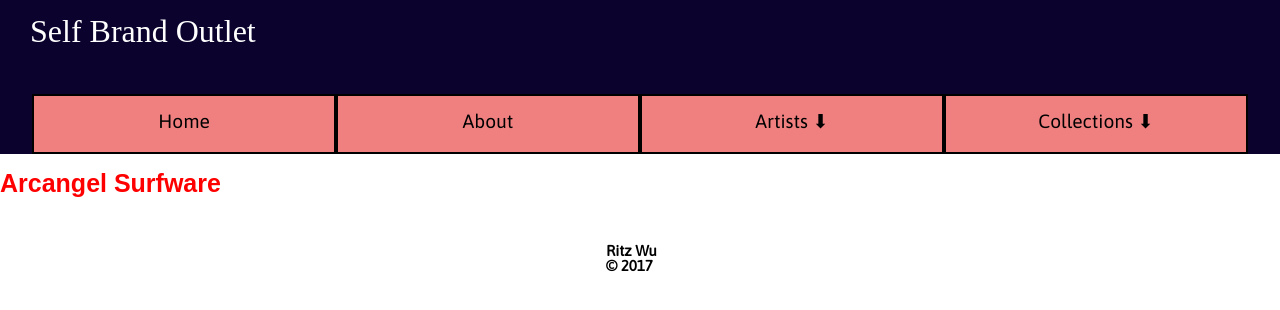
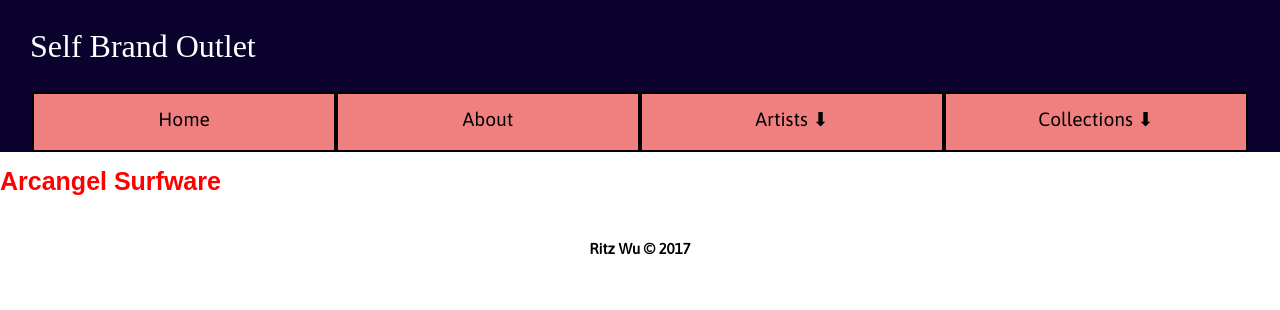
Before and after one commit to ritz-w/selfbrandoutlet, a React (Create React App) app: page /artists/1 in a window 1280 px wide. Shown: the top 310 px of the page. Built offline with nearby package versions, Linux system fonts and the light colour scheme; a web font is replaced by a local one.

Commit message:
latest changes as of april 2018

```diff
--- a/src/Artist.css
+++ b/src/Artist.css
@@ -2,30 +2,31 @@
 .artist-card {
   text-align: center;
   flex: 0 0 calc(33% - 5px);
-  padding-top: 10%;
   position: relative;
 }
 
 .bio-box {
-  top: 30px;
+  bottom: -50px;
   width: 100%;
   height: 100px;
   position: absolute;
   text-align: center;
   line-height: 1.5em;
-  border: 1px solid red;
+  font-size: 1.3em;
+  font-weight: bold;
   opacity: 0;
   transition: all 0.3s ease;
 }
 
 .flipped .bio-box{
-  top: 15px;
+  bottom: -100px;
   opacity: 1;
 }
 
 .artist-card h2 {
   text-align: center;
   font-size: 1em;
+  padding-bottom: 5%;
 }
 
 .artist-card img {
--- a/src/Artist.js
+++ b/src/Artist.js
@@ -11,15 +11,14 @@ export default class Artist extends Component {
     const clickedArtist = ()=>{this.setState({flipped: !this.state.flipped})}
     return (
     <div className={this.state.flipped ? 'flipped artist-card' : 'artist-card'} onClick={clickedArtist}>
-      <div className="bio-box">
-        <h2> {this.props.name} </h2>
-        <p>{this.props.description}</p>
-      </div>
       <div>
         <img src={this.props.profilePic} />
         <br />
         <h2> {this.props.name} </h2>
       </div>
+      <div className="bio-box">
+        <p>{this.props.description}</p>
+      </div>
     </div>
   )}
 }
--- a/src/ArtistSection.js
+++ b/src/ArtistSection.js
@@ -7,17 +7,17 @@ const artistsList = [
           {
             profilePic: '/biopics/cory_arcangel.jpg',
             name: 'Cory Arcangel',
-            description: 'Lorem Ipsum'
+            description: 'A man with a plan.'
           },
           {
             profilePic: '/biopics/keith_haring.jpg',
             name: 'Keith Haring',
-            description: 'Lorem Ipsum'
+            description: 'Famous for dancing graffiti men.'
           },
           {
             profilePic: '/biopics/chim_pom.jpg',
             name: 'ChimPom',
-            description: 'Lorem Ipsum'
+            description: 'OMG OMG OMG.'
           },
         ]
 
--- /dev/null
+++ b/src/Footer.css
@@ -0,0 +1,7 @@
+.footer {
+  padding: 30px;
+  text-align: center;
+  font-family: 'Asap';
+  font-weight: bold;
+  font-size: 15px;
+}
--- a/src/Footer.js
+++ b/src/Footer.js
@@ -1,4 +1,6 @@
 import React, { Component } from 'react';
+import './Footer.css';
+
   export default () => (
-    <div className="footer">Ritz Wu<br/> © 2017</div>
+    <div className="footer">Ritz Wu © 2017</div>
     )
--- a/src/Main.css
+++ b/src/Main.css
@@ -146,12 +146,3 @@ p {
   font-family: 'Asap';
   font-size: 1.2em;
 }
-
-.footer {
-  margin: 0 45%;
-  padding: 30px;
-  width: 15%;
-  font-family: 'Asap';
-  font-weight: bold;
-  font-size: 15px;
-}
--- a/src/nav.css
+++ b/src/nav.css
@@ -1,9 +1,8 @@
 
 .site-title {
-  padding: 15px 30px;
+  padding: 30px;
   font-family: 'Mogra';
   font-size: 2em;
-  margin-bottom: 1em;
   color: white;
 }
 #nav
```
